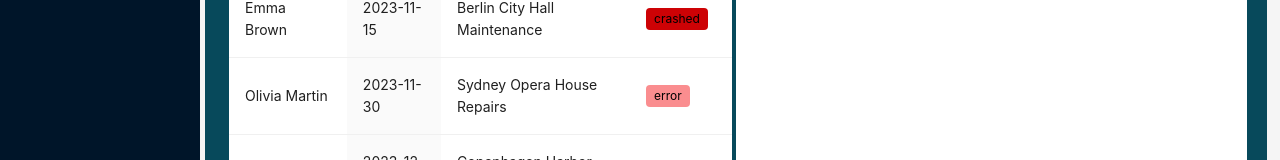
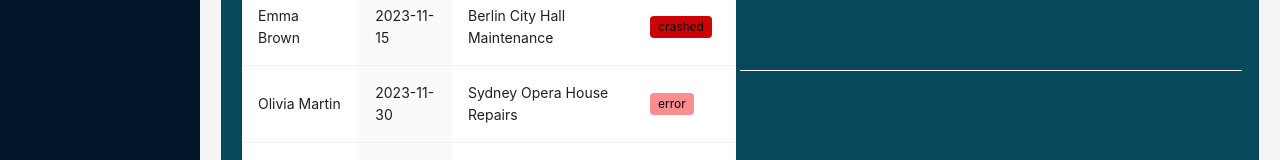
Before and after one commit to MrKalleP/event-frontend, a React (Vite) app: page / in a window 1280 px wide. Shown: the part 540-700 px from the top of the page. Built offline with nearby package versions, Linux system fonts and the light colour scheme.

Commit message:
fixed the size off the screen

```diff
--- a/package.json
+++ b/package.json
@@ -11,7 +11,6 @@
   },
   "dependencies": {
     "@ant-design/icons": "^5.5.2",
-    "@ant-design/plots": "^2.3.2",
     "antd": "^5.22.5",
     "react": "^18.3.1",
     "react-dom": "^18.3.1",
--- a/src/components/LineChart.tsx
+++ /dev/null
@@ -1,57 +0,0 @@
-import { Line } from '@ant-design/plots';
-import test_data from "../utils/testdata.json";
-
-
-const prepareLineChartData = (_data: { id: string; project: string; date: string; type: string; message: string; }[]) => {
-
-    const today = new Date();
-    let oneWeekLater = new Date();
-    oneWeekLater.setDate(today.getDate() + 7);
-
-    const filteredData = test_data.filter(item => {
-        const itemDate = new Date(item.date);
-        return itemDate >= today && itemDate <= oneWeekLater;
-    });
-
-    const aggregatedData = filteredData.reduce((sum, curr) => {
-        const dateKey = curr.date.split('T')[0];
-        if (!sum[dateKey]) {
-            sum[dateKey] = { date: dateKey, errors: 0, warnings: 0, crashed: 0 };
-        }
-        if (curr.type === "error") sum[dateKey].errors += 1;
-        if (curr.type === "warning") sum[dateKey].warnings += 1;
-        if (curr.type === "crached") sum[dateKey].crashed += 1;
-        return sum;
-    }, {} as Record<string, { date: string; errors: number; warnings: number; crashed: number }>);
-
-    return Object.values(aggregatedData);
-};
-
-export const LineChart = () => {
-    const lineChartData = prepareLineChartData(test_data);
-
-    const props = {
-        data: lineChartData,
-        xField: 'date',
-        yField: 'errors',
-        seriesField: 'type',
-        smooth: true,
-        colorField: 'type',
-        xAxis: {
-            type: 'time',
-            title: {
-                text: "Date",
-            },
-        },
-        yAxis: {
-            title: {
-                text: "Count",
-            },
-        },
-        tooltip: {
-            fields: ['date', 'errors', 'warnings', 'crashed'],
-        },
-    };
-
-    return <Line {...props} />;
-};
--- a/src/components/MainLayout.tsx
+++ b/src/components/MainLayout.tsx
@@ -33,12 +33,12 @@ const MainLayout = () => {
         <Layout style={{ minHeight: "100vh", background: "#07495b" }}>
             <Sider collapsible collapsed={collapsed} onCollapse={setCollapsed}>
                 <Logo />
-
                 <Menu
                     theme="dark"
                     mode="inline"
                     defaultSelectedKeys={["/"]}
-                    selectedKeys={[location.pathname]}>
+                    selectedKeys={[location.pathname]}
+                >
                     {menuItems.map((item) => (
                         <Menu.Item key={item.key} icon={item.icon}>
                             <Link to={item.key}>{item.label}</Link>
@@ -47,26 +47,23 @@ const MainLayout = () => {
                 </Menu>
             </Sider>
             <Layout>
-
-                <Content style={{
-                    margin: "5px",
-                }}>
-                    <Breadcrumb style={{ margin: "2px 0" }}>
+                <Content style={{ margin: "0", height: "100%" }}>
+                    <Breadcrumb style={{ margin: "3px" }}>
                         {breadcrumbItems.map((item) => (
                             <Breadcrumb.Item key={item.key}>{item.label}</Breadcrumb.Item>
                         ))}
                     </Breadcrumb>
                     <div
                         style={{
-                            padding: 24,
-                            maxWidth: 'calc(100% - 8px)',
+                            padding: 14,
                             background: "#07495b",
                             color: "#fafafa",
                             borderRadius: borderRadiusLG,
+                            height: "100%",
+                            margin: "1.3rem"
                         }}
                     >
                         <Outlet />
-
                     </div>
                 </Content>
                 <Footer style={{ textAlign: "center" }}>Event Logger ©{new Date().getFullYear()}</Footer>
--- a/src/index.css
+++ b/src/index.css
@@ -4,6 +4,13 @@ body {
   font-family: 'Poppins', 'Montserrat', sans-serif;
 }
 
+body,
+html,
+#root {
+  height: 100%;
+  margin: 0;
+  overflow: hidden;
+}
 
 /*För att göra egna fonts till tex knapparna eller inputs osv*/
 .ant-btn,
--- a/src/pages/HomePage.tsx
+++ b/src/pages/HomePage.tsx
@@ -5,10 +5,10 @@ import { Row, Col } from "antd";
 import TableHomePage from "../components/TableHomePage";
 import { CrashedLoggs } from "../components/CrashedLoggs"
 import { InfoLoggs } from "../components/InfoLoggs"
-import { LineChart } from "../components/LineChart";
+
 
 const HomePage = () => {
-    return <Row gutter={[8, 13]} justify="center" align="middle" style={{ backgroundColor: "#07495b", borderRadius: ".5rem", color: "white" }}>
+    return <Row gutter={[8, 13]} justify="center" align="middle" style={{ backgroundColor: "#07495b", borderRadius: ".5rem", color: "white", margin: ".2rem" }}>
         <Col span={6}>
             <InfoLoggs />
         </Col>
@@ -21,11 +21,10 @@ const HomePage = () => {
         <Col span={6}>
             <CrashedLoggs />
         </Col>
-        <Col span={12}>
+        <Col span={12} style={{ borderRadius: ".5rem" }}>
             <TableHomePage />
         </Col>
-        <Col span={12} style={{ background: "#fff", borderRadius: ".5rem", minHeight: "75vh" }}>
-            <LineChart />
+        <Col span={12} style={{ background: "#fff", borderRadius: ".5rem" }}>
         </Col>
 
     </Row>
```
Also changed, not shown: 1 other file (tests, documents, lock files or other folders).
